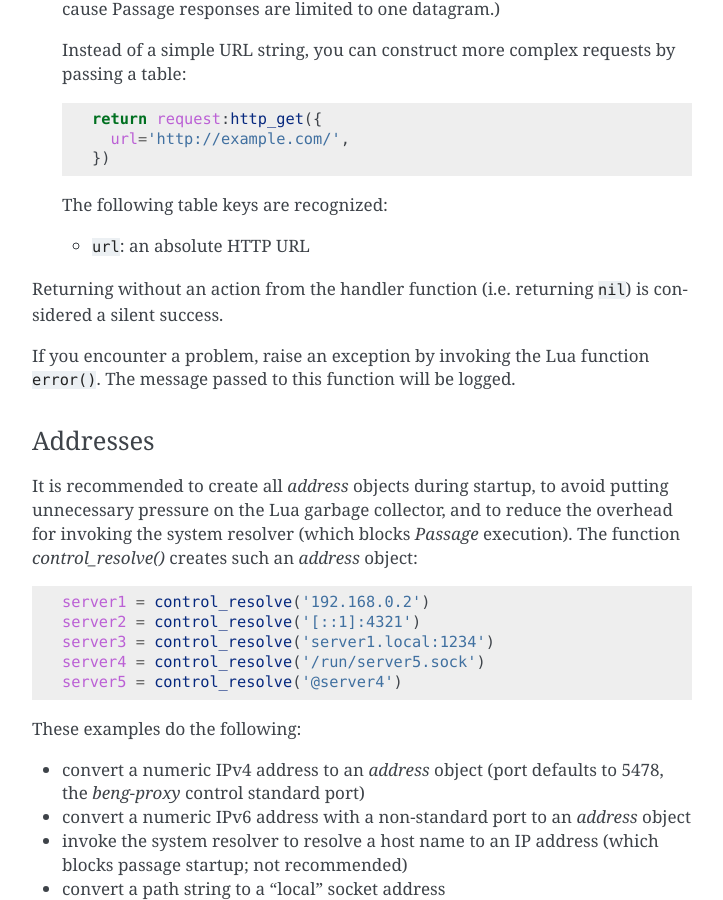
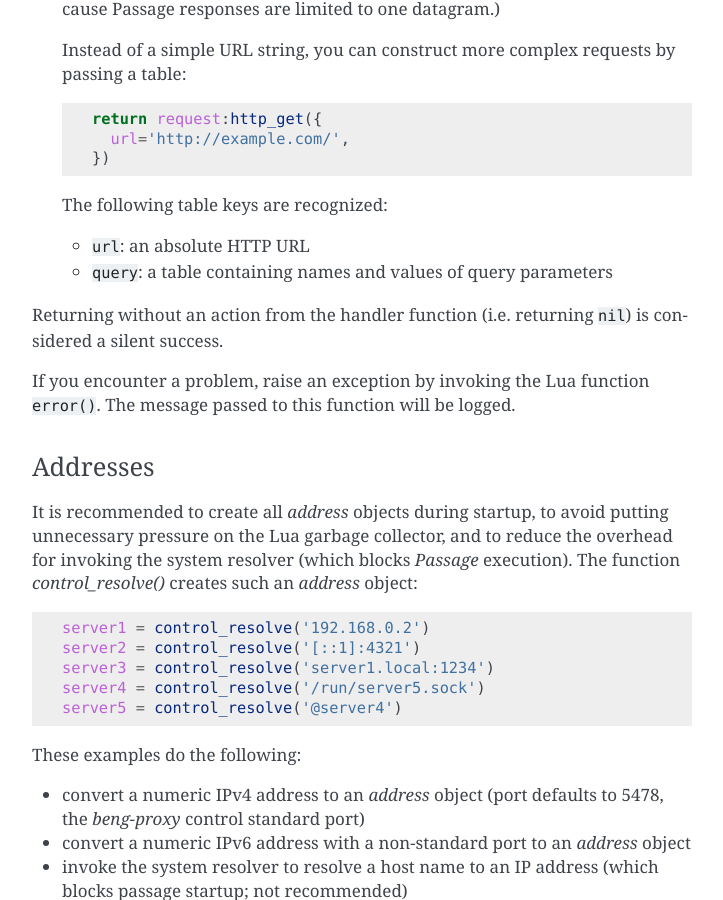
Before and after one commit to CM4all/passage, a Sphinx documentation site: the page built from doc/index.rst, in a window 1280 px wide and 900 px high, scrolled down 2367 px. Shown: the whole window, without its empty margins (388-1111 px from the left). Built offline with Sphinx 7.4.7, drawn with Linux system fonts in a browser that asks for light colours.

Commit message:
LRequest: support HTTP URL query parameters

```diff
--- a/doc/index.rst
+++ b/doc/index.rst
@@ -138,6 +138,7 @@
   The following table keys are recognized:
 
   - ``url``: an absolute HTTP URL
+  - ``query``: a table containing names and values of query parameters
 
 Returning without an action from the handler function (i.e. returning
 :samp:`nil`) is considered a silent success.
```
Also changed, not shown: 2 other files.
